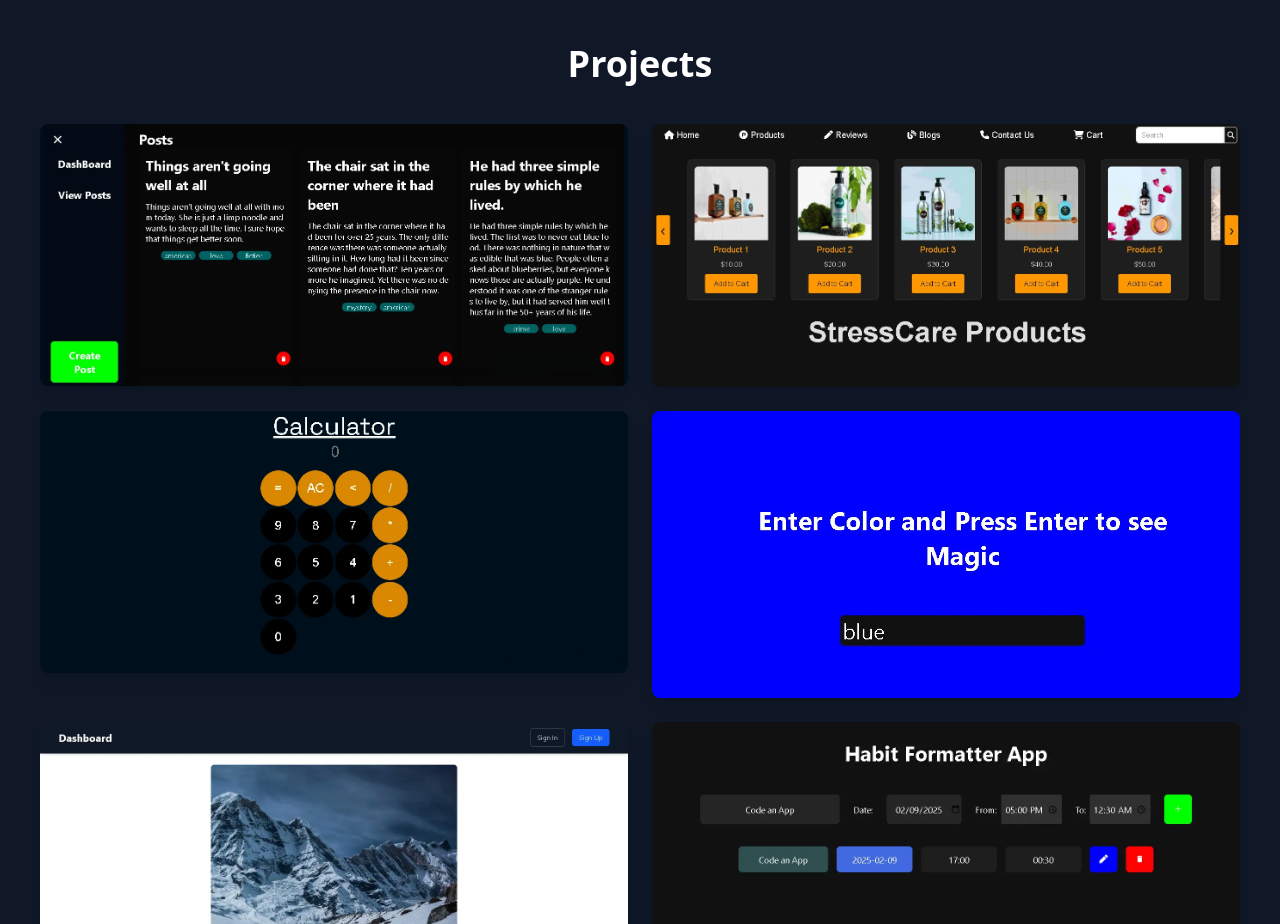
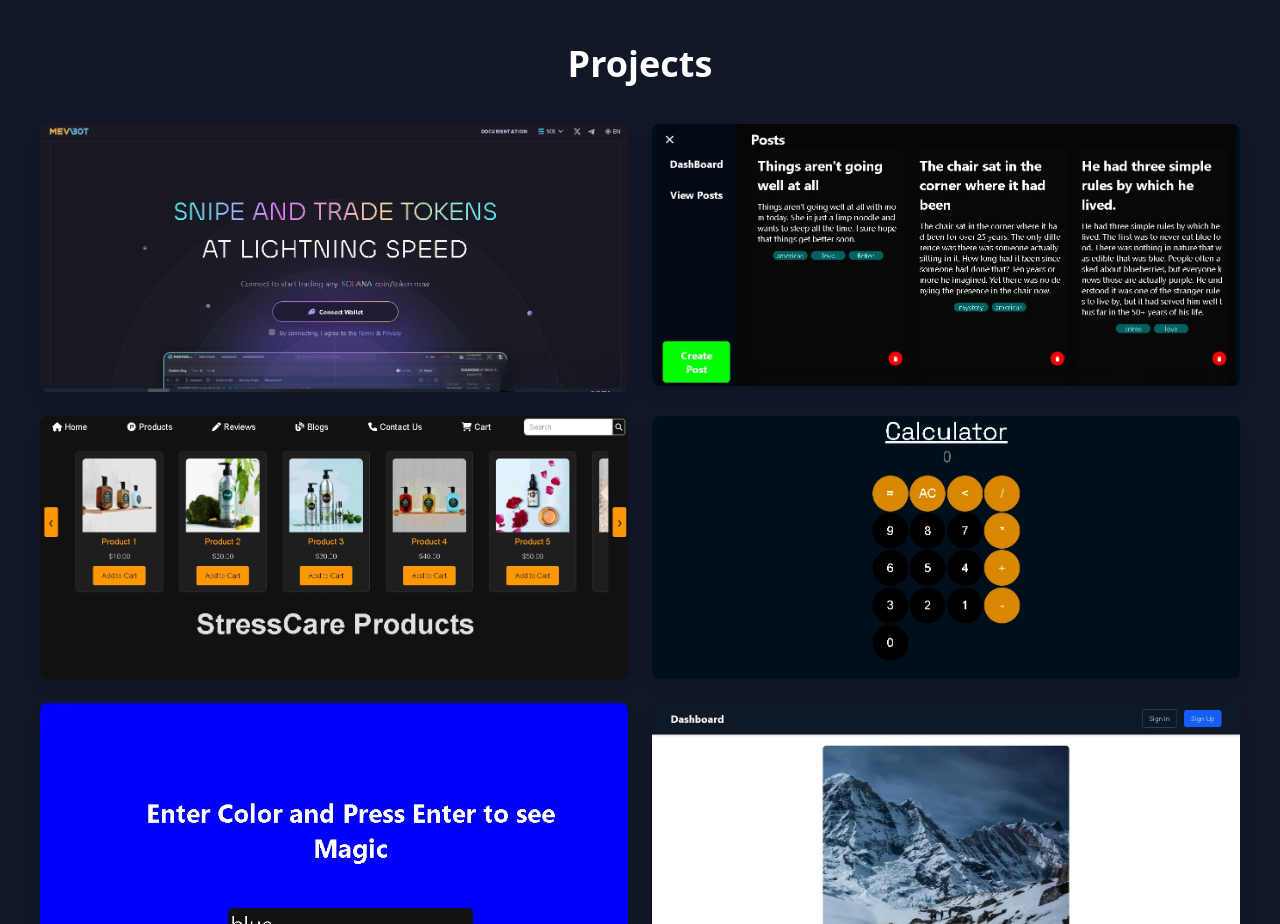
Before and after one commit to VanisthSharma/Portfolio, a React (Vite) app: page / in a window 1280 px wide. Shown: the part 1580-2504 px from the top of the page. Built offline with nearby package versions, Linux system fonts and the light colour scheme.

Commit message:
Update Projects.jsx

```diff
--- a/src/components/Projects.jsx
+++ b/src/components/Projects.jsx
@@ -1,5 +1,6 @@
 
 const projects = [
+  { name: "Mevvbot", link: "https://mevvbot.netlify.app/", image: "/Mevvbot.jpg" },
   { name: "Social Media Clone", link: "https://react-social-posts-app.netlify.app/", image: "/Social.webp" },
   { name: "Shopping App", link: "https://vanisth-shopping-app.netlify.app/", image: '/Shopping-App.webp' },
   { name: "Calculator", link: "https://vanisth-sharma-calculator.netlify.app/", image: "/Calc.webp" },
```
